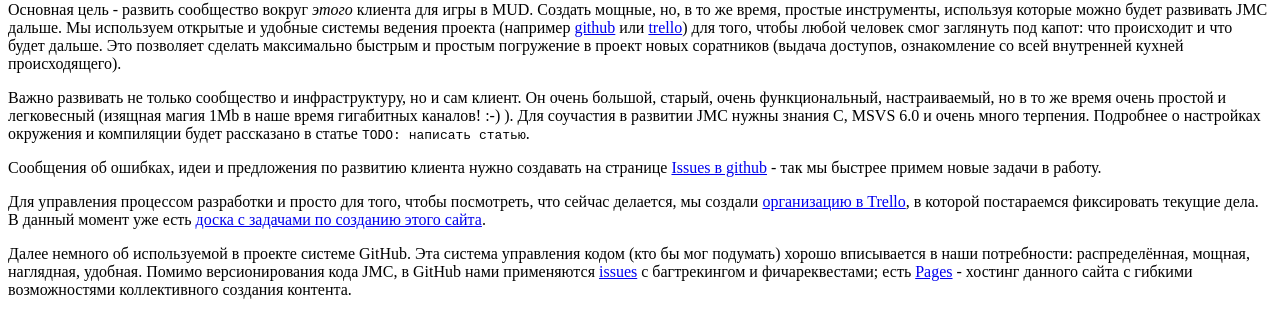
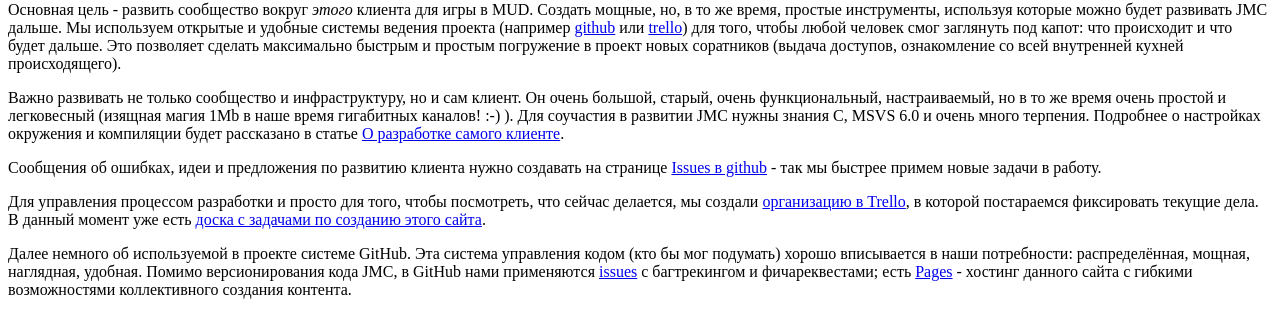
Before and after one commit to nerevar/jmc, a Jekyll site: the page built from pages/developers/index.md, in a window 1280 px wide. Shown: the part 591-906 px from the top of the page. Built offline with Jekyll 4.4.1, drawn with Linux system fonts in a browser that asks for light colours; nearby versions of some CDN libraries; library files that are not in the unit come from our copies; comment, search, counter and statistics services are not loaded.

Commit message:
Ссылка на страницу разработки жабы

```diff
--- a/pages/developers/index.md
+++ b/pages/developers/index.md
@@ -27,7 +27,7 @@ JMC прошел долгий путь развития. У проекта [мн
 
 Важно развивать не только сообщество и инфраструктуру, но и сам клиент.
 Он очень большой, старый, очень функциональный, настраиваемый, но в то же время очень простой и легковесный (изящная магия 1Mb в наше время гигабитных каналов! :-) ).
-Для соучастия в развитии JMC нужны знания C, MSVS 6.0 и очень много терпения. Подробнее о настройках окружения и компиляции будет рассказано в статье `TODO: написать статью`.
+Для соучастия в развитии JMC нужны знания C, MSVS 6.0 и очень много терпения. Подробнее о настройках окружения и компиляции будет рассказано в статье [О разработке самого клиенте]({{ BASE_PATH }}/pages/developers/jmcdev/).
 
 Сообщения об ошибках, идеи и предложения по развитию клиента нужно создавать на странице [Issues в github](https://github.com/nerevar/jmc/issues?state=open) - так мы быстрее примем новые задачи в работу.
 
```
